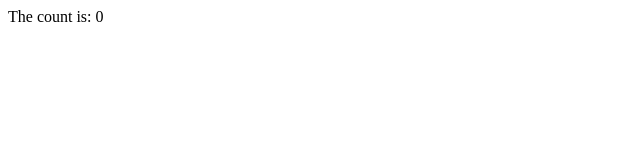
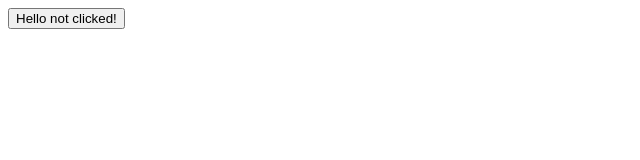
Before and after one commit to Unosquare-CoE-JavaScript/alexis-delgado, a React (Create React App) app in the folder react_state_management/: page / in a window 1280 px wide. Shown: the top 160 px of the page, without its empty margins (0-640 px from the left). Built offline with nearby package versions, Linux system fonts and the light colour scheme.

Commit message:
Custom hooks - useCallback returns a function every time that there is a change in its array dependency.

```diff
--- /dev/null
+++ b/react_state_management/src/08-useCallback/App.js
@@ -0,0 +1,14 @@
+import React, { useState, useCallback } from 'react'
+import { useComplete } from './useComplete'
+
+export const App = () => {
+    let [clicked, setClicked] = useState(false)
+    let completeCallback = useCallback((data) => console.log(data), [])
+    useComplete(completeCallback)
+
+    return (
+        <button onClick={() => setClicked(!clicked)}>
+            Hello {clicked ? 'clicked' : 'not clicked'}!
+        </button>
+    )
+}
--- /dev/null
+++ b/react_state_management/src/08-useCallback/useComplete.js
@@ -0,0 +1,9 @@
+import { useEffect } from 'react'
+
+export const useComplete = (completedRequest) => {
+    //network request
+
+    useEffect(() => {
+        completedRequest('test data')
+    }, [completedRequest])
+}
--- a/react_state_management/src/index.js
+++ b/react_state_management/src/index.js
@@ -1,5 +1,5 @@
 import React from 'react'
 import ReactDOM from 'react-dom'
-import { App } from './07-useStorage/App'
+import { App } from './08-useCallback/App'
 
 ReactDOM.render(<App />, document.getElementById('root'))
```
